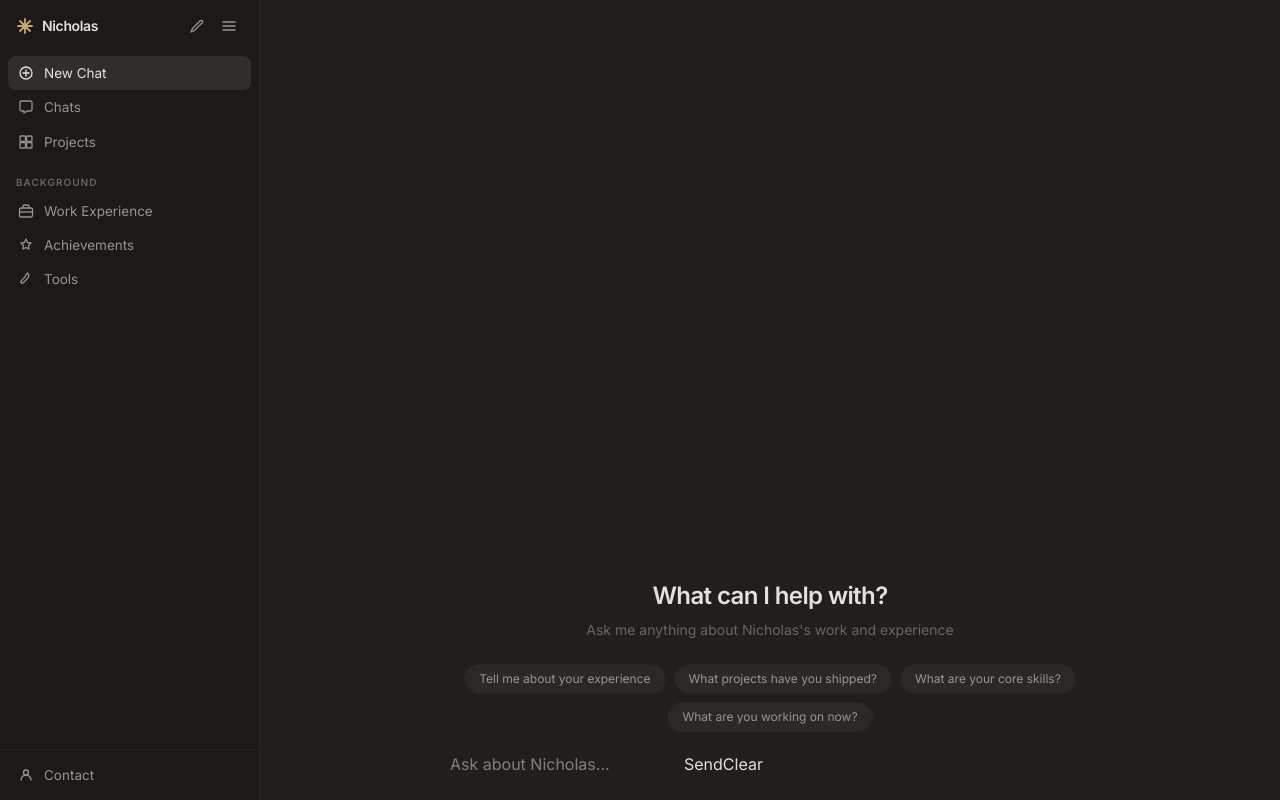
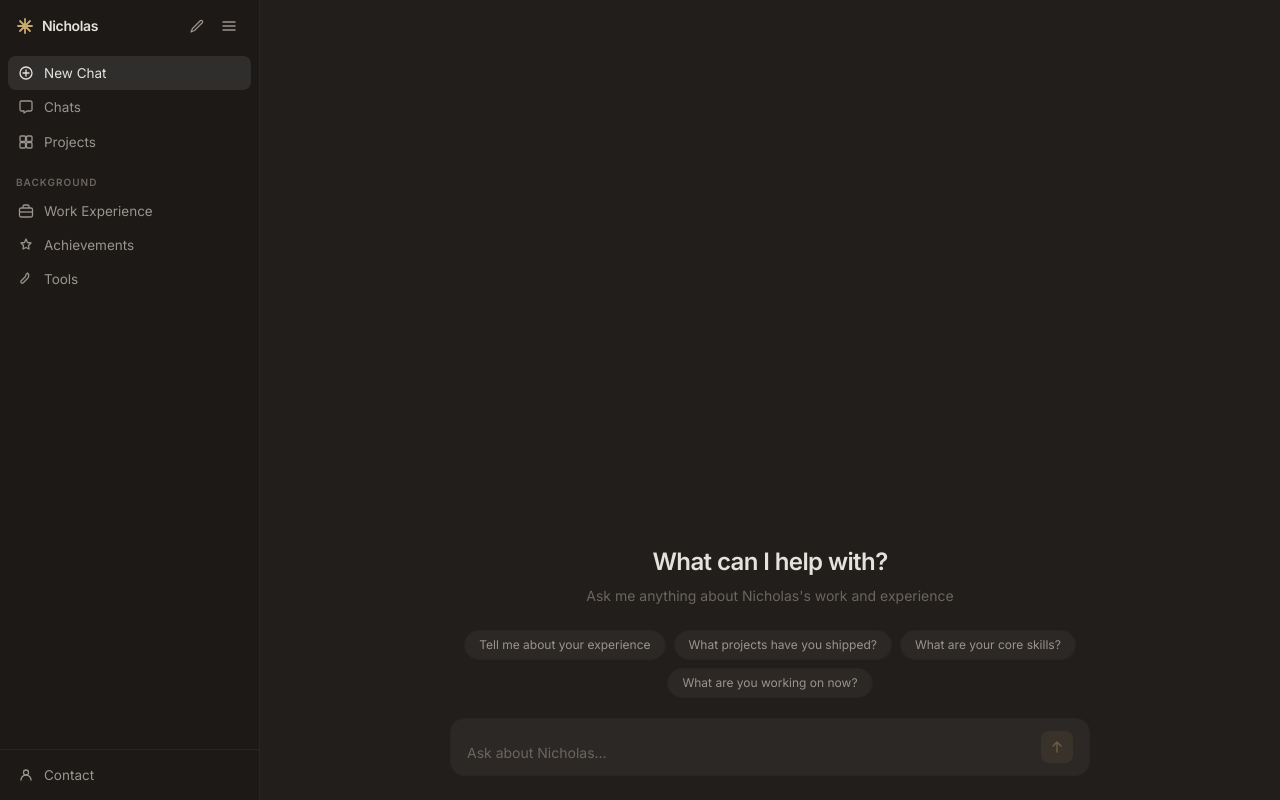
Before and after one commit to bonzonic/portfolio-2, a Next.js app: page / in a window 1280 px wide. Built offline with nearby package versions, Linux system fonts and the light colour scheme.

Commit message:
feat: style ChatWidget with Tailwind — message bubbles, input bar, loading dots

```diff
--- a/src/app/components/chat-widget.tsx
+++ b/src/app/components/chat-widget.tsx
@@ -11,10 +11,15 @@ export function ChatWidget() {
   const [isLoading, setIsLoading] = useState(false);
   const [error, setError] = useState<string | null>(null);
   const lastUserMessageRef = useRef<string | null>(null);
+  const bottomRef = useRef<HTMLDivElement>(null);
 
   useEffect(() => {
     getHistory().then(setMessages);
   }, []);
+
+  useEffect(() => {
+    bottomRef.current?.scrollIntoView({ behavior: "smooth" });
+  }, [messages]);
 
   async function send(userContent: string, baseMessages: Message[]) {
     const userMessage: Message = { role: "user", content: userContent, timestamp: Date.now() };
@@ -32,7 +37,7 @@ export function ChatWidget() {
         headers: { "Content-Type": "application/json" },
         body: JSON.stringify({
           message: userContent,
-          history: baseMessages.slice(-MAX_HISTORY_SENT),
+          history: updatedMessages.slice(-MAX_HISTORY_SENT),
         }),
       });
 
@@ -84,7 +89,7 @@ export function ChatWidget() {
 
   function handleRetry() {
     if (!lastUserMessageRef.current) return;
-    const base = messages.slice(0, -2); // remove the failed user + interrupted assistant messages
+    const base = messages.slice(0, -2);
     setMessages(base);
     send(lastUserMessageRef.current, base);
   }
@@ -96,23 +101,63 @@ export function ChatWidget() {
   }
 
   return (
-    <div>
-      <div>
-        {messages.map((msg, i) => (
-          <div key={i} data-role={msg.role}>
-            {msg.content || (msg.role === "assistant" && isLoading ? "..." : "")}
-          </div>
-        ))}
-      </div>
-
-      {error && (
-        <div>
-          <span>{error}</span>
-          <button onClick={handleRetry}>Retry</button>
+    <div className="flex flex-col gap-4">
+      {/* Message thread */}
+      {messages.length > 0 && (
+        <div className="flex flex-col gap-4 max-h-[50vh] overflow-y-auto px-1">
+          {messages.map((msg, i) => (
+            <div
+              key={i}
+              className={`flex ${msg.role === "user" ? "justify-end" : "justify-start gap-2.5"}`}
+            >
+              {msg.role === "assistant" && (
+                <div className="w-6 h-6 rounded-full bg-surface border border-border shrink-0 mt-0.5 flex items-center justify-center">
+                  <svg width="10" height="10" viewBox="0 0 10 10" fill="none" aria-hidden="true">
+                    <path
+                      d="M5 1v8M1 5h8M2 2l6 6M8 2L2 8"
+                      stroke="#c9a96e"
+                      strokeWidth="1.2"
+                      strokeLinecap="round"
+                    />
+                  </svg>
+                </div>
+              )}
+              <div
+                className={`max-w-[80%] rounded-2xl px-4 py-2.5 text-sm leading-relaxed whitespace-pre-wrap ${
+                  msg.role === "user"
+                    ? "bg-surface text-primary rounded-tr-sm"
+                    : "text-primary rounded-tl-sm"
+                }`}
+              >
+                {msg.content || (msg.role === "assistant" && isLoading ? (
+                  <span className="flex gap-1">
+                    <span className="w-1.5 h-1.5 rounded-full bg-muted animate-bounce [animation-delay:0ms]" />
+                    <span className="w-1.5 h-1.5 rounded-full bg-muted animate-bounce [animation-delay:150ms]" />
+                    <span className="w-1.5 h-1.5 rounded-full bg-muted animate-bounce [animation-delay:300ms]" />
+                  </span>
+                ) : "")}
+              </div>
+            </div>
+          ))}
+          <div ref={bottomRef} />
         </div>
       )}
 
-      <div>
+      {/* Error banner */}
+      {error && (
+        <div className="flex items-center justify-between px-4 py-2.5 rounded-lg bg-red-950/50 border border-red-900/50 text-sm text-red-300">
+          <span>{error}</span>
+          <button
+            onClick={handleRetry}
+            className="ml-3 text-xs underline underline-offset-2 hover:text-red-200 transition-colors"
+          >
+            Retry
+          </button>
+        </div>
+      )}
+
+      {/* Input bar */}
+      <div className="flex items-end gap-2 bg-surface border border-border rounded-[14px] px-4 py-3 focus-within:border-white/20 transition-colors">
         <input
           value={input}
           onChange={(e) => setInput(e.target.value)}
@@ -124,11 +169,35 @@ export function ChatWidget() {
           }}
           placeholder="Ask about Nicholas..."
           disabled={isLoading}
+          className="flex-1 bg-transparent text-sm text-primary placeholder:text-dim outline-none resize-none disabled:opacity-50"
         />
-        <button onClick={handleSubmit} disabled={isLoading || !input.trim()}>
-          Send
-        </button>
-        <button onClick={handleClear}>Clear</button>
+        <div className="flex items-center gap-1.5 shrink-0">
+          {messages.length > 0 && (
+            <button
+              onClick={handleClear}
+              className="text-xs text-dim hover:text-muted transition-colors px-1"
+              title="Clear conversation"
+            >
+              Clear
+            </button>
+          )}
+          <button
+            onClick={handleSubmit}
+            disabled={isLoading || !input.trim()}
+            className="w-8 h-8 rounded-lg bg-accent/20 hover:bg-accent/30 text-accent flex items-center justify-center transition-colors disabled:opacity-40 disabled:cursor-not-allowed"
+            aria-label="Send"
+          >
+            <svg width="14" height="14" viewBox="0 0 14 14" fill="none" aria-hidden="true">
+              <path
+                d="M7 2v10M3 6l4-4 4 4"
+                stroke="currentColor"
+                strokeWidth="1.5"
+                strokeLinecap="round"
+                strokeLinejoin="round"
+              />
+            </svg>
+          </button>
+        </div>
       </div>
     </div>
   );
```
